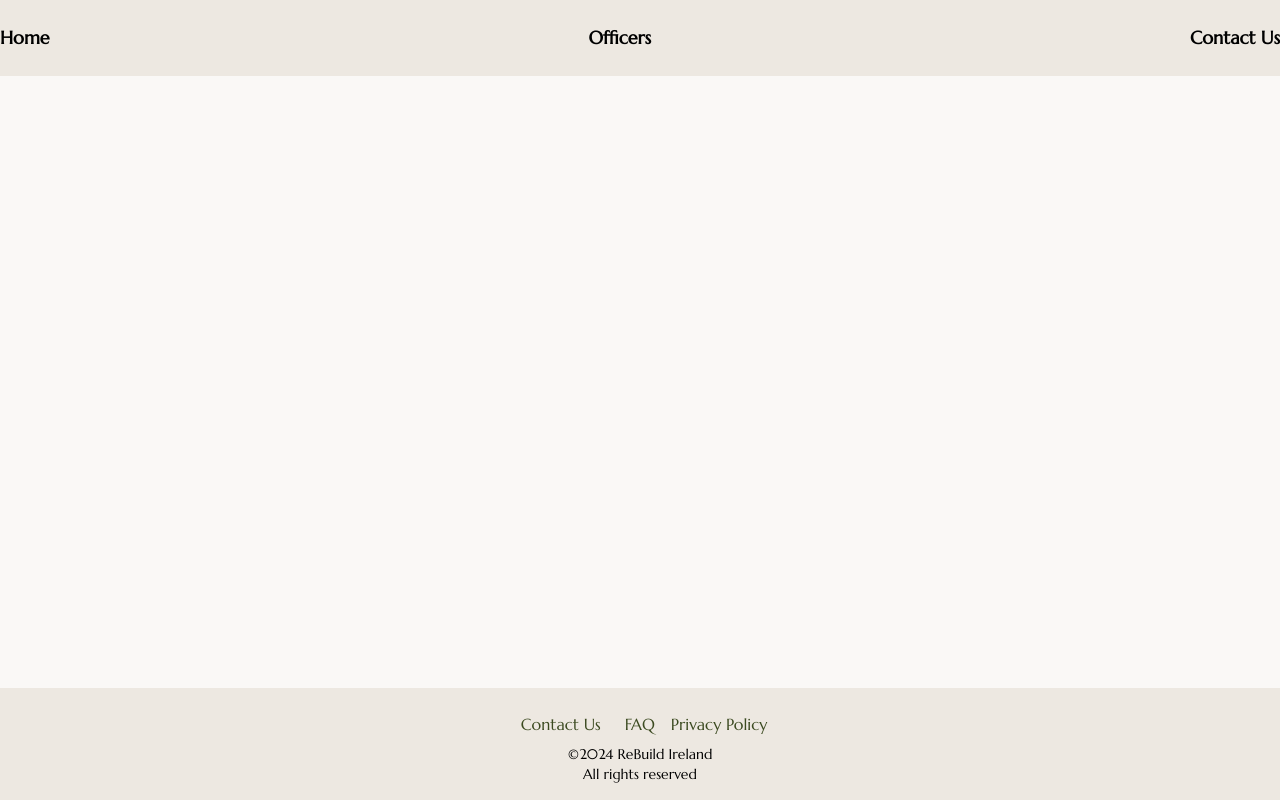
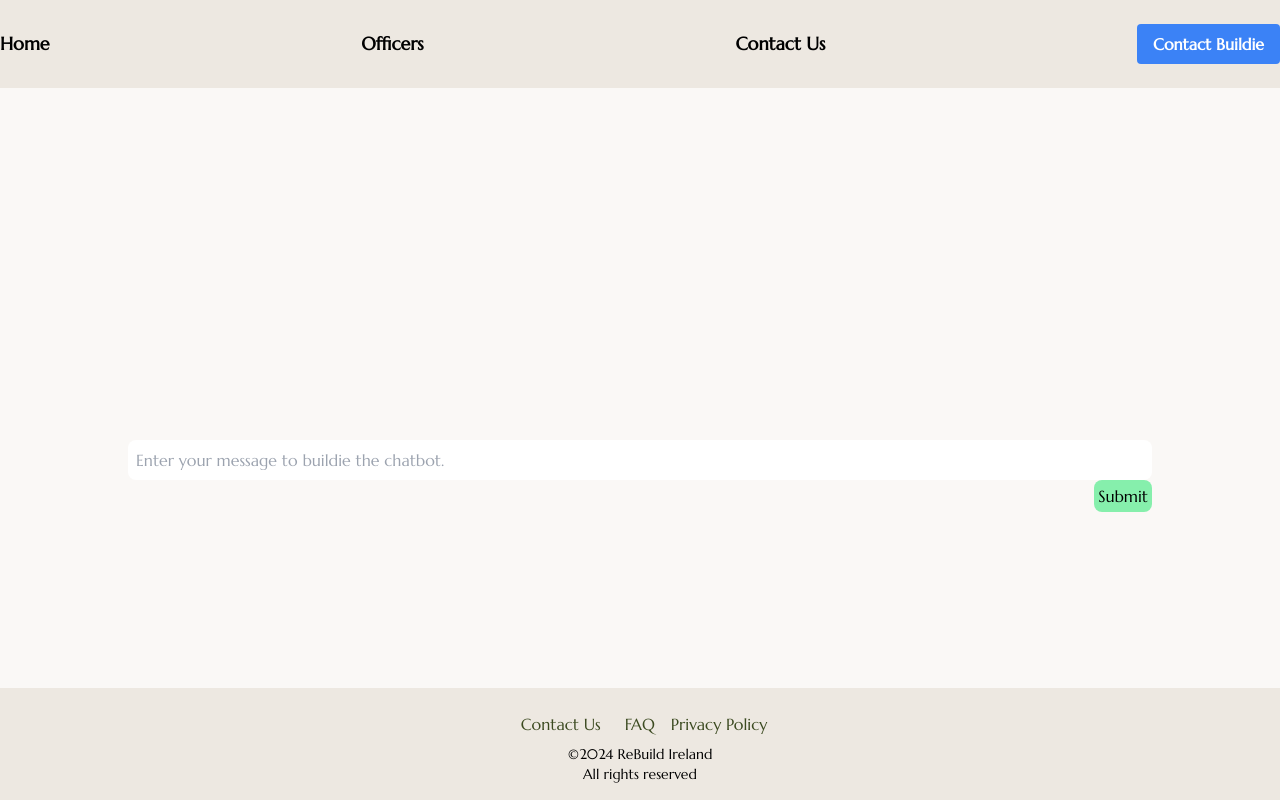
Before and after one commit to ai-avenger-teams/rebuild-ireland-frontend, a React (Vite) app: page /ChatRoom in a window 1280 px wide. Built offline with nearby package versions, Linux system fonts and the light colour scheme.

Commit message:
Add: chatroom styling and components

```diff
--- a/src/App.jsx
+++ b/src/App.jsx
@@ -6,6 +6,7 @@ import Home from './pages/Home';
 import Officers from './pages/Officers';
 import Contact from './pages/ContactPage';
 import Footer from './components/Footer';
+import ChatRoom from "./pages/ChatRoom"
 
 function App() {
   return (
@@ -17,6 +18,7 @@ function App() {
             <Route path="/" element={<Home />} />
             <Route path="/officers" element={<Officers />} />
             <Route path="/contact" element={<Contact />} />
+            <Route path="/ChatRoom" element={<ChatRoom />} />
           </Routes>
         </main>
         <Footer />
--- /dev/null
+++ b/src/components/ChatBubble.jsx
@@ -0,0 +1,21 @@
+import PropTypes from 'prop-types';
+
+function ChatBubble(prop) {
+
+	return(
+		<div
+			className="p-2 m-2 bg-blue-100 rounded-lg"
+			id={"chatbubble" + prop.index}
+		>
+			{prop.message}
+		</div>
+	)
+};
+
+ChatBubble.propTypes = {
+	message: PropTypes.string,
+	index: PropTypes.number,
+	user: PropTypes.bool,
+};
+
+export default ChatBubble;
--- /dev/null
+++ b/src/components/ChatInputBox.jsx
@@ -0,0 +1,39 @@
+import { useState } from "react";
+import PropTypes from "prop-types";
+
+function ChatInputBox({ addMessage }) {
+	const [userMessage, setUserMessage] = useState("");
+
+	const updateMessage = (e) => {
+		setUserMessage(e.target.value);
+	};
+
+	const handleSendMessage = () => {
+		if (userMessage.trim()) {
+			addMessage(userMessage);
+			setUserMessage(""); // Clear the input after sending
+		}
+	};
+
+	return (
+		<div id="chatInputBox" className="w-full">
+			<input
+				className="p-2 rounded-lg w-full"
+				placeholder="Enter your message to buildie the chatbot."
+				onChange={updateMessage}
+				value={userMessage}
+			/>
+			<button
+				onClick={handleSendMessage}
+				className="rounded-lg relative float-right bg-green-300 p-1"
+				aria-label="Submit message button"
+			>
+				Submit
+			</button>
+		</div>
+	);
+};
+ChatInputBox.propTypes = {
+	addMessage: PropTypes.string,
+};
+export default ChatInputBox;
--- a/src/components/Navbar.jsx
+++ b/src/components/Navbar.jsx
@@ -23,6 +23,12 @@ function Navbar() {
                 >
                     Contact Us
                 </NavLink>
+                <NavLink
+                    to="/ChatRoom"
+                    className={({ isActive }) => `${isActive ? 'text-customGreen' : 'text-black'} bg-blue-500 hover:bg-blue-700 text-white font-bold py-2 px-4 rounded`}
+                >
+                    Contact Buildie
+                </NavLink>
             </div>
         </nav>
     );
--- /dev/null
+++ b/src/pages/ChatRoom.jsx
@@ -0,0 +1,30 @@
+import { useState } from "react";
+import ChatInputBox from "../components/ChatInputBox";
+import ChatBubble from "../components/ChatBubble";
+
+// This is a simple component for rendering each chat bubble
+function ChatRoom() {
+	const [chatLog, setChatLog] = useState([]);
+
+	// Function to add a new message to the chat log
+	const addMessageToLog = (newMessage) => {
+		setChatLog((prevLog) => [...prevLog, newMessage]);
+	};
+
+	return (
+		<section className="w-4/5 m-auto h-96 flex flex-col justify-between gap-y-8">
+			<header className="min-h-80 overflow-y-scroll">
+			{/* Render Chat Bubbles based on chatLog */}
+			{chatLog.map((message, index) => (
+				<ChatBubble key={index} message={message} />
+			))}
+			</header>
+			<div>
+			{/* Pass the addMessageToLog function to ChatInputBox */}
+				<ChatInputBox addMessage={addMessageToLog} />
+			</div>
+		</section>
+	);
+}
+
+export default ChatRoom;
```
